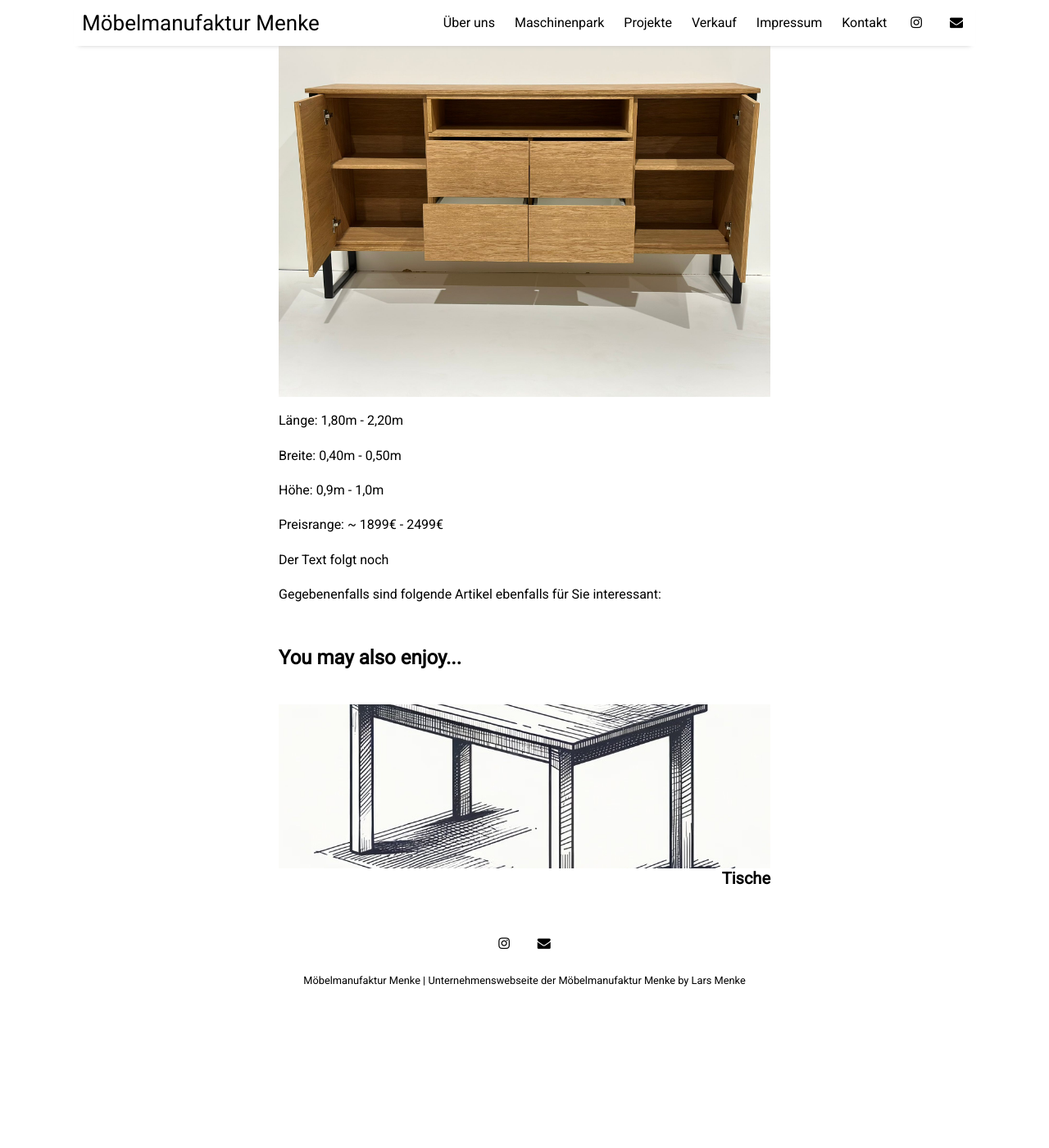
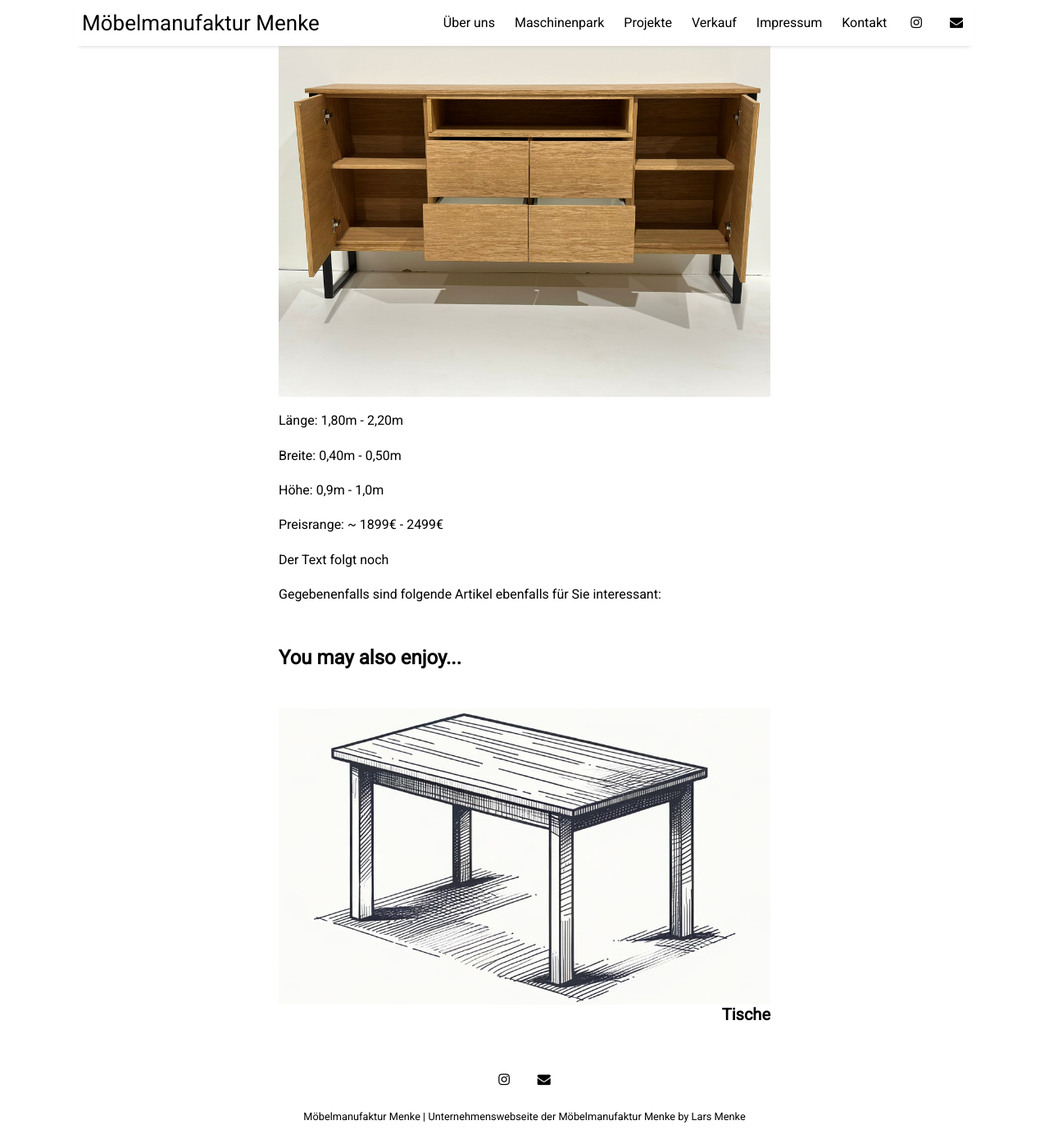
Before and after one commit to MoebelmanufakturMenke/Homepage, a Jekyll site: the page built from _posts/2023-11-25-sideboard.md, in a window 1280 px wide and 1400 px high, scrolled down 1293 px. Shown: the whole window at 82% size. Built offline with Jekyll 4.4.1, drawn with Linux system fonts in a browser that asks for light colours; nearby versions of some CDN libraries; before the commit the page ends 2527 px from its top, so only the background shows below that.

Commit message:
Test _post.scss

```diff
--- a/_sass/_post.scss
+++ b/_sass/_post.scss
@@ -65,19 +65,22 @@
 }
 .related-thumbnail {
   position: relative;
-  width: 600px;
-  height: 200px;
+  width: auto; /* width: 600px; */
+  height: auto; /* height: 200px; */
   overflow: hidden;
 }
 .related img {
-  position: absolute;
-  left: 50%;
-  top: 50%;
+ // position: absolute;
+ // left: 50%;
+ // top: 50%;
+ // height: auto;
+ // width: 600px;
+ // -webkit-transform: translate(-50%,-50%);
+ //     -ms-transform: translate(-50%,-50%);
+ //         transform: translate(-50%,-50%);
+  width: 100%;
   height: auto;
-  width: 600px;
-  -webkit-transform: translate(-50%,-50%);
-      -ms-transform: translate(-50%,-50%);
-          transform: translate(-50%,-50%);
+  object-fit: cover;
 }
 .related-title {
   float: right;
```
